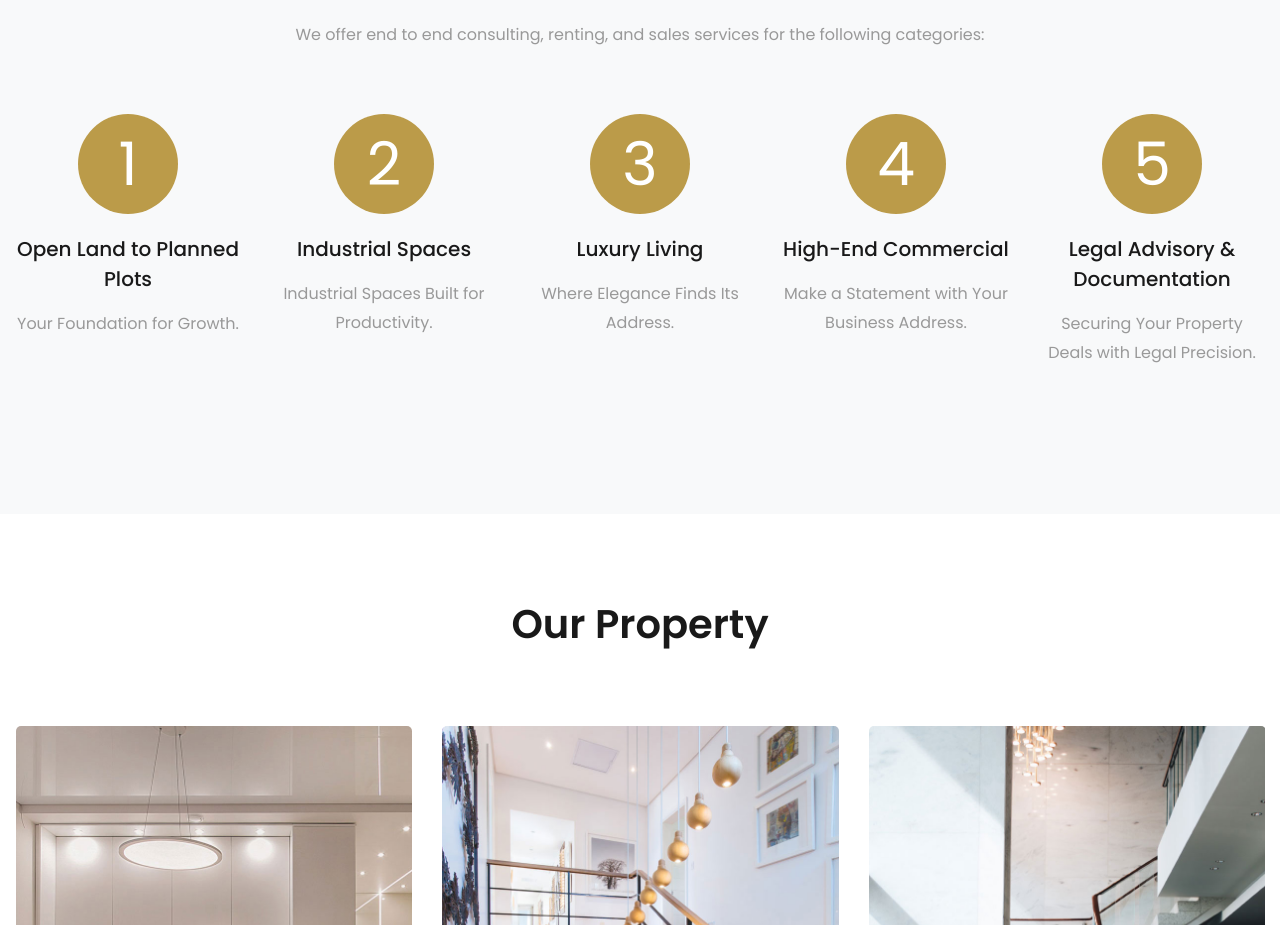
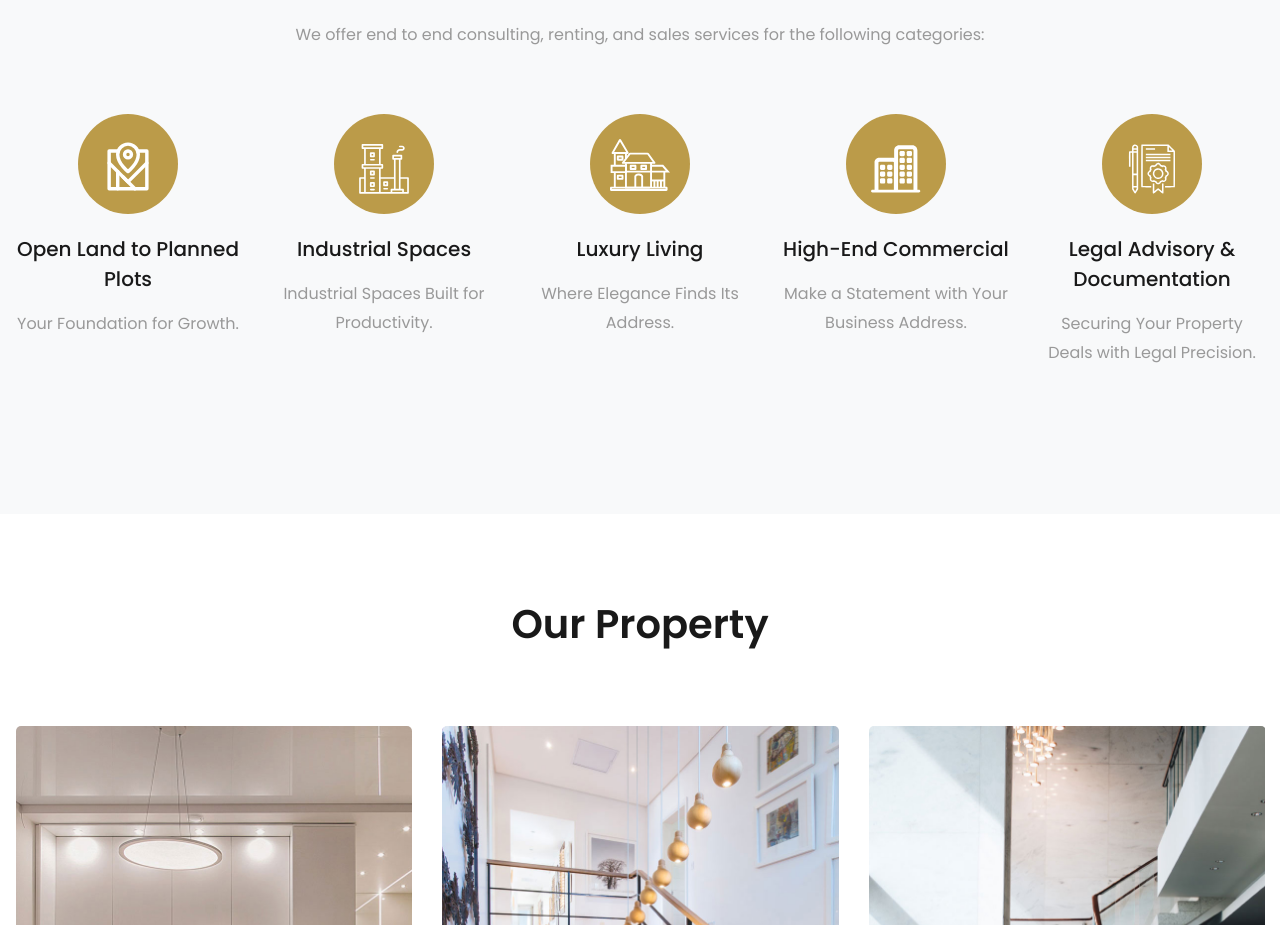
Before and after one commit to luxrock-realty/luxrock-realty.github.io, a plain HTML site: page index.html in a window 1280 px wide. Shown: the part 1047-1972 px from the top of the page. Drawn offline with Linux system fonts and the light colour scheme; some packages are replaced by stand-ins of ours; no server answers; files whose address does not match are found by name.

Commit message:
Added icon

```diff
--- a/index.html
+++ b/index.html
@@ -102,7 +102,9 @@
 				<div class="col-12 col-md d-flex align-self-stretch ftco-animate">
 					<div class="media block-6 services text-center d-block">
 						<div class="icon justify-content-center align-items-center d-flex">
-							<span class="">1</span>
+							<span>
+								<img src="images/land.svg" alt="land and plot icon">
+							</span>
 						</div>
 						<div class="media-body">
 							<h3 class="heading mb-3">Open Land to Planned Plots</h3>
@@ -114,7 +116,9 @@
 				<div class="col-12 col-md d-flex align-self-stretch ftco-animate">
 					<div class="media block-6 services text-center d-block">
 						<div class="icon justify-content-center align-items-center d-flex">
-							<span class="">2</span>
+							<span>
+								<img src="images/industrial.svg" alt="industrial icon">
+							</span>
 						</div>
 						<div class="media-body">
 							<h3 class="heading mb-3">Industrial Spaces</h3>
@@ -126,7 +130,9 @@
 				<div class="col-12 col-md d-flex align-self-stretch ftco-animate">
 					<div class="media block-6 services text-center d-block">
 						<div class="icon justify-content-center align-items-center d-flex">
-							<span class="">3</span>
+							<span>
+								<img src="images/home.svg" alt="luxury living icon">
+							</span>
 						</div>
 						<div class="media-body">
 							<h3 class="heading mb-3">Luxury Living</h3>
@@ -138,7 +144,9 @@
 				<div class="col-12 col-md d-flex align-self-stretch ftco-animate">
 					<div class="media block-6 services text-center d-block">
 						<div class="icon justify-content-center align-items-center d-flex">
-							<span class="">4</span>
+							<span>
+								<img src="images/commercial.svg" alt="">
+							</span>
 						</div>
 						<div class="media-body">
 							<h3 class="heading mb-3">High-End Commercial</h3>
@@ -150,7 +158,9 @@
 				<div class="col-12 col-md d-flex align-self-stretch ftco-animate">
 					<div class="media block-6 services text-center d-block">
 						<div class="icon justify-content-center align-items-center d-flex">
-							<span class="">5</span>
+							<span>
+								<img src="images/legal_documents.svg" alt="" class="h-50 w-50">
+							</span>
 						</div>
 						<div class="media-body">
 							<h3 class="heading mb-3">Legal Advisory & Documentation</h3>
```
Also changed, not shown: images/commercial.svg (added), images/home.svg (added), images/industrial.svg (added), images/land.svg (added), images/legal_documents.svg (added).
